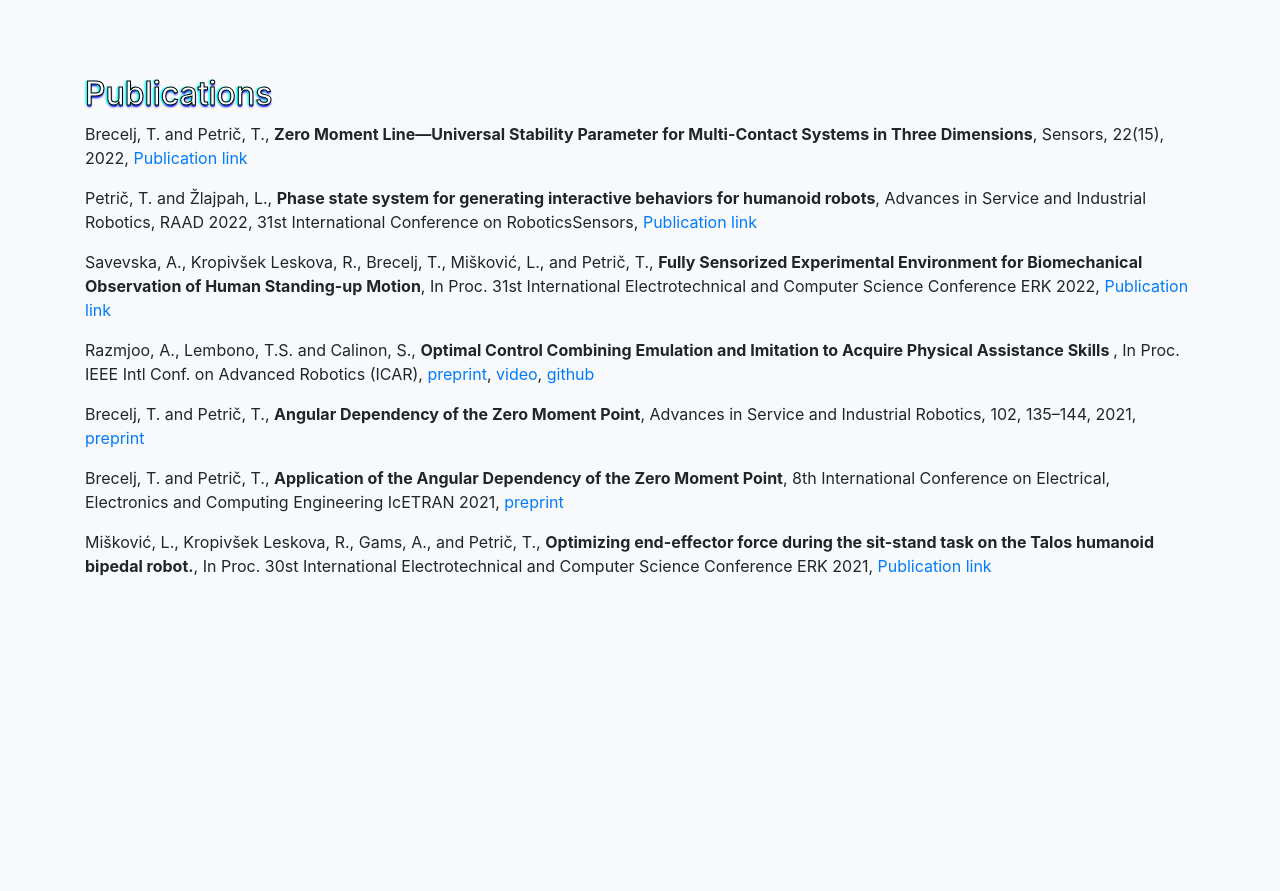
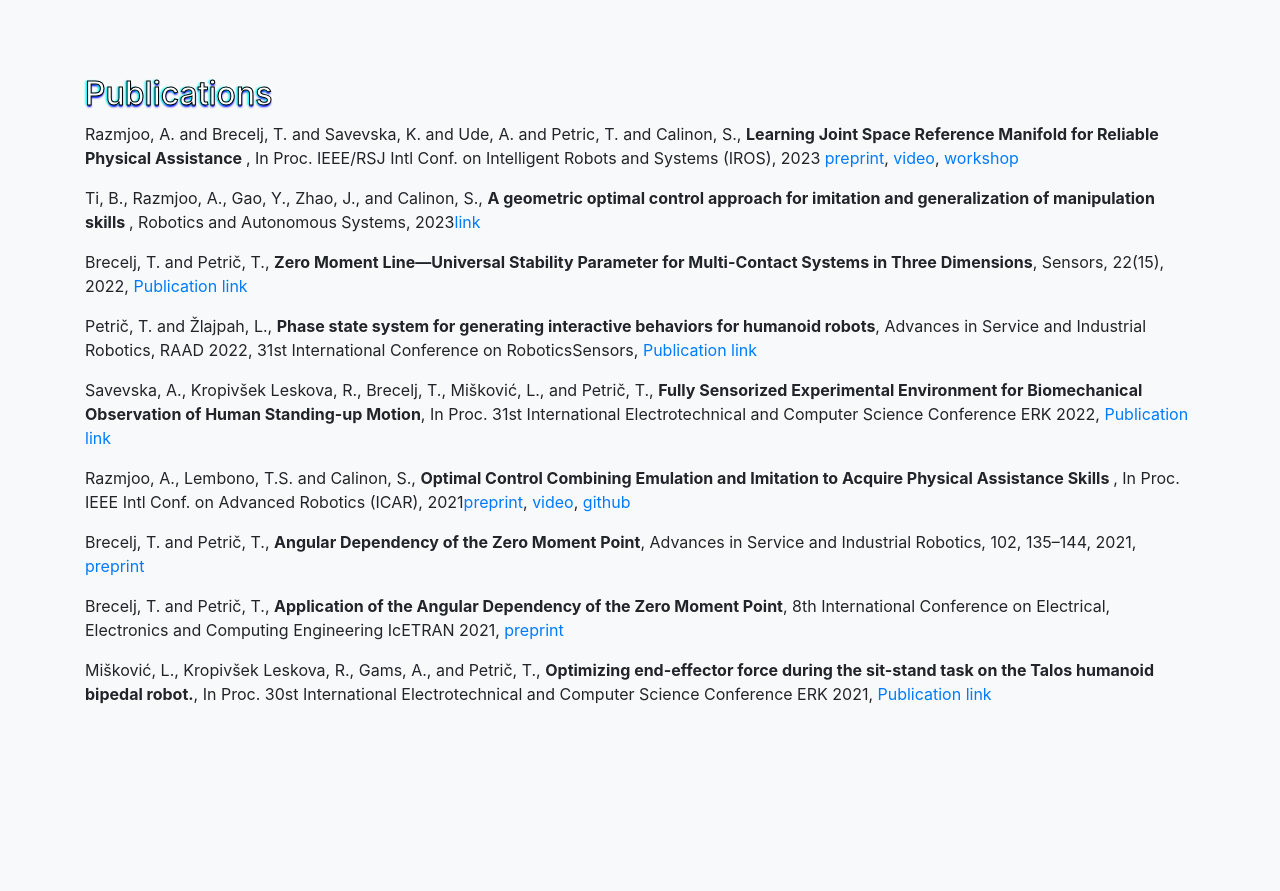
Before and after one commit to switch-project/switch-project.github.io, a website with bundled scripts: page index.htm in a window 1280 px wide. Shown: the part 1960-2851 px from the top of the page. Built offline with nearby package versions, Linux system fonts and the light colour scheme.

Commit message:
Added new publications

```diff
--- a/index.htm
+++ b/index.htm
@@ -74,11 +74,13 @@
 <div class="row">
 <div class="col-lg-12 mx-auto">
 <h2>Publications</h2>
+<p>Razmjoo, A. and Brecelj, T. and Savevska, K. and Ude, A. and Petric, T. and Calinon, S., <b>Learning Joint Space Reference Manifold for Reliable Physical Assistance </b>, In Proc. IEEE/RSJ Intl Conf. on Intelligent Robots and Systems (IROS), 2023 <a href="https://publications.idiap.ch/attachments/papers/2023/Razmjoo_IROS_2023.pdf">preprint</a>, <a href="https://www.youtube.com/watch?v=GQAad6GFPlE">video</a>, <a href="https://www.dropbox.com/sh/5v774087tdddkbj/AACX07wnUdCV3ha2_WdI5rlNa?dl=0&preview=IROS-EPHRC+2023+4.pdf">workshop</a></p>
+<p>Ti, B., Razmjoo, A., Gao, Y., Zhao, J., and Calinon, S., <b>A geometric optimal control approach for imitation and generalization of manipulation skills </b>, Robotics and Autonomous Systems, 2023<a href="https://www.sciencedirect.com/science/article/abs/pii/S0921889023000520">link</a>
 <p>Brecelj, T. and Petrič, T., <b>Zero Moment Line—Universal Stability Parameter for Multi-Contact Systems in Three Dimensions</b>, Sensors, 22(15), 2022, <a href="https://doi.org/10.3390/s22155656">Publication link</a></p>
 <p>Petrič, T. and Žlajpah, L., <b>Phase state system for generating interactive behaviors for humanoid robots</b>, Advances in Service and Industrial Robotics, RAAD 2022, 31st International Conference on RoboticsSensors, <a href="https://link.springer.com/chapter/10.1007/978-3-031-04870-8_58">Publication link</a></p>
 <p>Savevska, A., Kropivšek Leskova, R., Brecelj, T., Mišković, L., and Petrič, T., <b>Fully Sensorized Experimental
 Environment for Biomechanical Observation of Human Standing-up Motion</b>, In Proc. 31st International Electrotechnical and Computer Science Conference ERK 2022, <a href="https://erk.fe.uni-lj.si/2022/erk22.pdf">Publication link</a></p>
-<p>Razmjoo, A., Lembono, T.S. and Calinon, S., <b>Optimal Control Combining Emulation and Imitation to Acquire Physical Assistance Skills </b>, In Proc. IEEE Intl Conf. on Advanced Robotics (ICAR), <a href="https://publications.idiap.ch/attachments/papers/2021/Razmjoo_ICAR_2021.pdf">preprint</a>, <a href="https://youtu.be/K8fQ43UN92E">video</a>, <a href="https://github.com/amirrazmjoo/Optimal-Control-Combining-Emulation-and-Imitation-to-Acquire-Physical-Assistance-Skills">github</a></p>
+<p>Razmjoo, A., Lembono, T.S. and Calinon, S., <b>Optimal Control Combining Emulation and Imitation to Acquire Physical Assistance Skills </b>, In Proc. IEEE Intl Conf. on Advanced Robotics (ICAR), 2021<a href="https://publications.idiap.ch/attachments/papers/2021/Razmjoo_ICAR_2021.pdf">preprint</a>, <a href="https://youtu.be/K8fQ43UN92E">video</a>, <a href="https://github.com/amirrazmjoo/Optimal-Control-Combining-Emulation-and-Imitation-to-Acquire-Physical-Assistance-Skills">github</a></p>
 <p>Brecelj, T. and Petrič, T., <b>Angular Dependency of the Zero Moment Point</b>, Advances in Service and Industrial Robotics, 102, 135–144, 2021, <a href=" 10.1007/978-3-030-75259-0_15">preprint</a></p>
 <p>Brecelj, T. and Petrič, T., <b>Application of the Angular Dependency of the Zero Moment Point</b>, 8th International Conference on Electrical, Electronics and Computing Engineering IcETRAN 2021, <a href="http://gofile.me/5vudT/u1VbfnR88">preprint</a></p>
 <p>Mišković, L., Kropivšek Leskova, R., Gams, A., and Petrič, T., <b>Optimizing end-effector force during the sit-stand task on the Talos humanoid bipedal robot.</b>, In Proc. 30st International Electrotechnical and Computer Science Conference ERK 2021, <a href="https://erk.fe.uni-lj.si/2021/erk21.pdf">Publication link</a></p>
```
